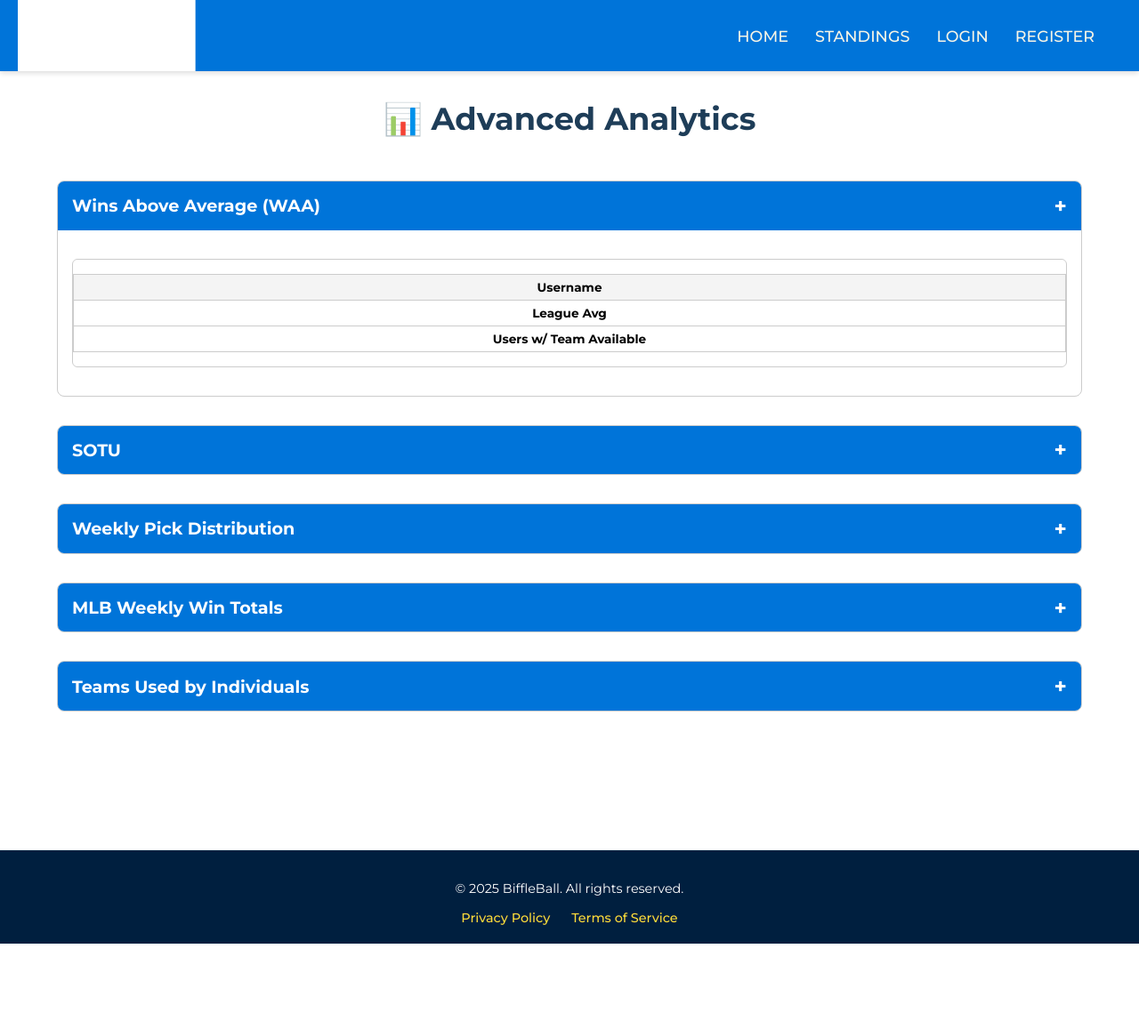
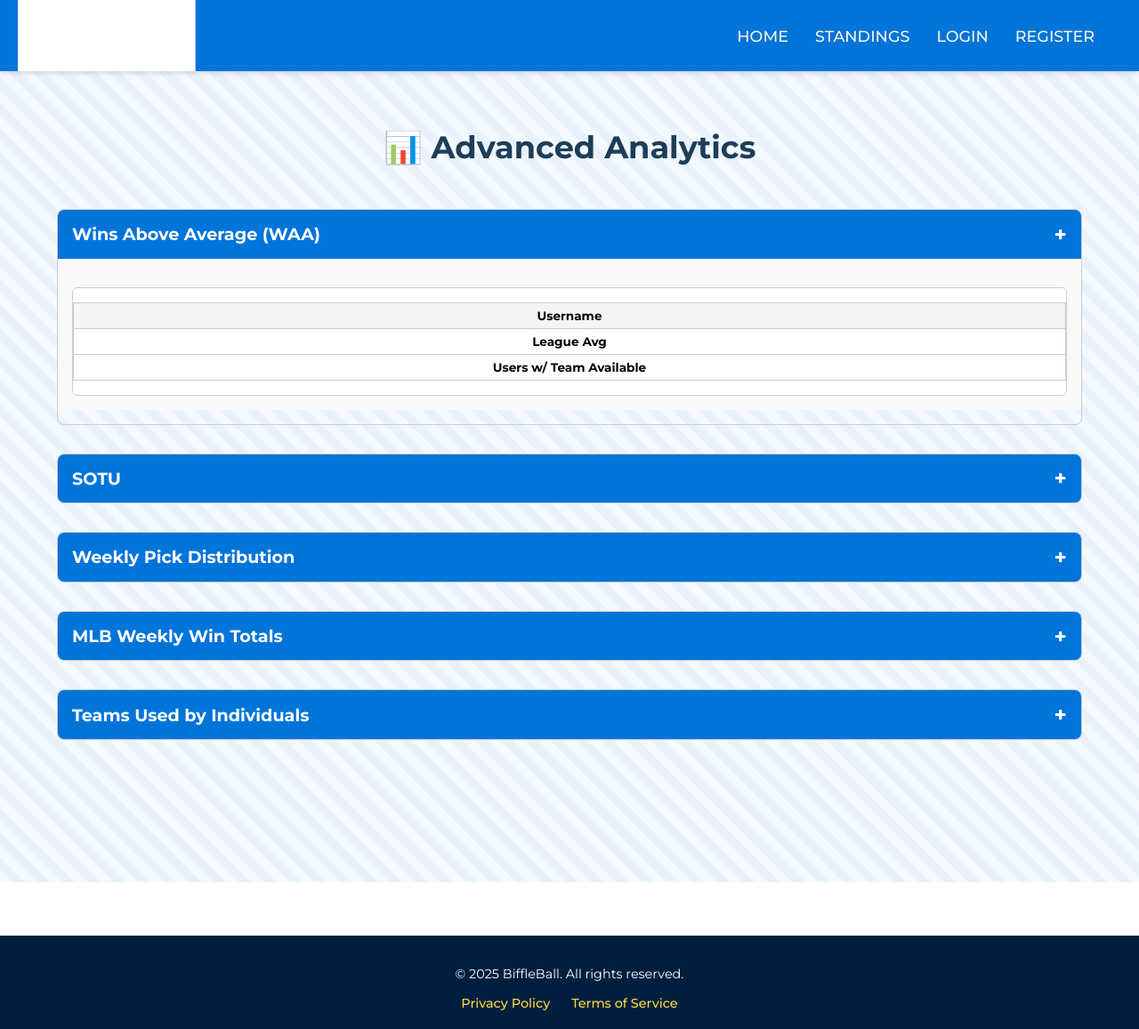
Before and after one commit to James-fleming394/biffleball, a PHP site: page /analytics.php in a window 1280 px wide. Shown: the whole page at 89% size. Before the commit the page ends 1061 px from the top, so only its background shows below. Run offline with PHP 8.4, Linux system fonts and the light colour scheme; data that the repository does not hold is empty; grey boxes are pictures that could not be loaded.

Commit message:
Anayltics Page Background

```diff
--- a/app/views/analytics.php
+++ b/app/views/analytics.php
@@ -1,6 +1,18 @@
 <?php include 'header.php'; ?>
 
 <style>
+.analytics-background {
+    background: repeating-linear-gradient(
+        45deg,
+        #f4f9ff,
+        #f4f9ff 10px,
+        #e9f2fc 10px,
+        #e9f2fc 20px
+    );
+    padding: 2rem 0;
+    min-height: 100vh;
+}
+
 .analytics-container {
     max-width: 90%;
     margin: 2rem auto;
@@ -32,6 +44,7 @@ h2 {
 }
 
 .scroll-table-wrapper {
+    background-color: white;
     max-height: 400px;
     overflow-y: auto;
     overflow-x: auto;
@@ -42,6 +55,7 @@ h2 {
 
 /* Sticky headers */
 .scroll-table-wrapper table thead th {
+    background-color: white;
     position: sticky;
     top: 0;
     background-color: #f4f4f4;
@@ -50,6 +64,7 @@ h2 {
 
 /* Ensure min-width for horizontal scrolling */
 .scroll-table-wrapper table {
+    background-color: white;
     min-width: 800px;
 }
 
@@ -59,6 +74,7 @@ h2 {
 }
 
 .toggle-body {
+    background-color:rgb(249, 249, 249);
     padding: 1rem;
     display: none;
     animation: fadeIn 0.4s ease-in-out;
@@ -79,6 +95,7 @@ section.open .toggle-body {
 }
 
 table {
+    background-color: white;
     border-collapse: collapse;
     width: 100%;
     margin-top: 1rem;
@@ -98,6 +115,7 @@ th {
 }
 
 #bar-chart-container {
+    background-color: white;
     margin-top: 1rem;
     overflow-x: auto;
     padding-bottom: 1rem;
@@ -202,7 +220,7 @@ th {
 }
 
 </style>
-
+<div class ="analytics-background">
 <h2 style="text-align:center; margin-top:2rem;">📊 Advanced Analytics</h2>
 
 <div class="analytics-container">
@@ -371,6 +389,7 @@ th {
 
     <div class=ending>
     </div>
+    </div>
 </div>
 
 <script>
```
